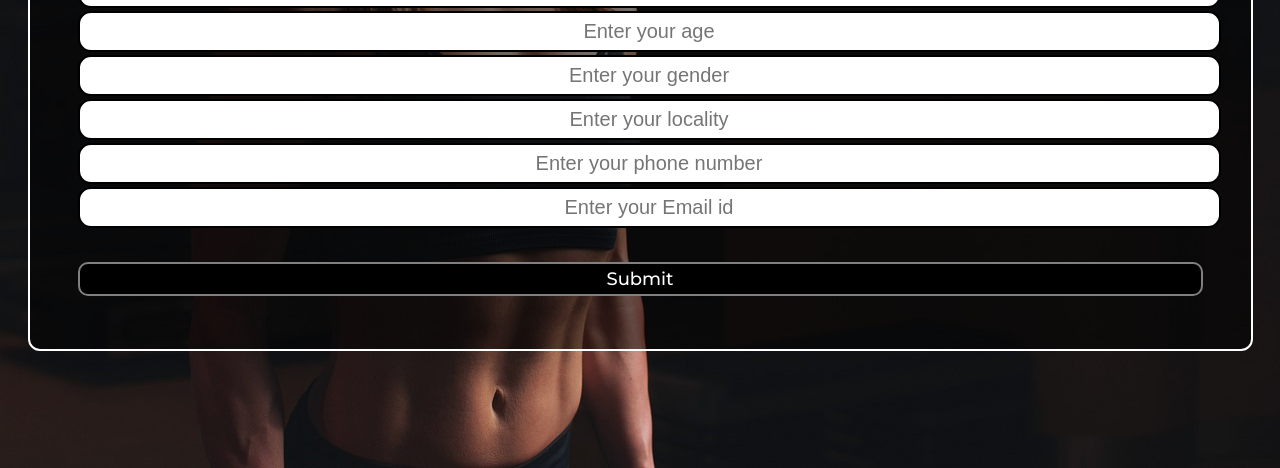
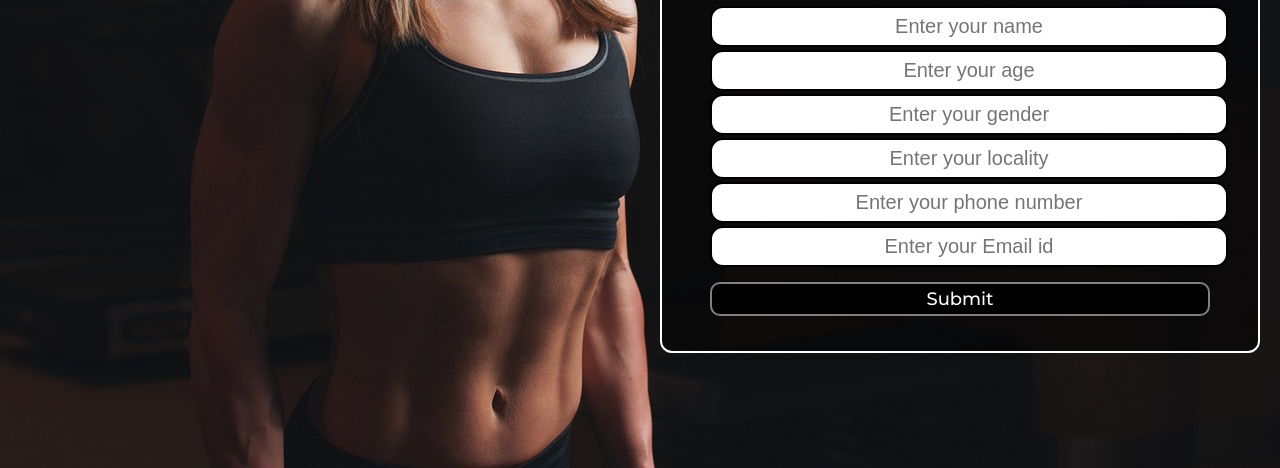
Before and after one commit to AnkitaSikdar005/Gym-Landing-Page, a plain HTML site: page index.html in a window 1280 px wide. Shown: the part 332-800 px from the top of the page. Drawn offline with Linux system fonts and the light colour scheme.

Commit message:
Improved the form style

```diff
--- a/css/style.css
+++ b/css/style.css
@@ -79,9 +79,9 @@ body {
 }
 
 .container {
-    margin: 78px auto;
+    margin: 78px 645px;
     padding: 20px 48px;
-    width: 90%;
+    width: 500px;
     border-radius: 12px;
     border: 2px solid white;
     background-color: rgba(0, 0, 0, 0.5);
```
